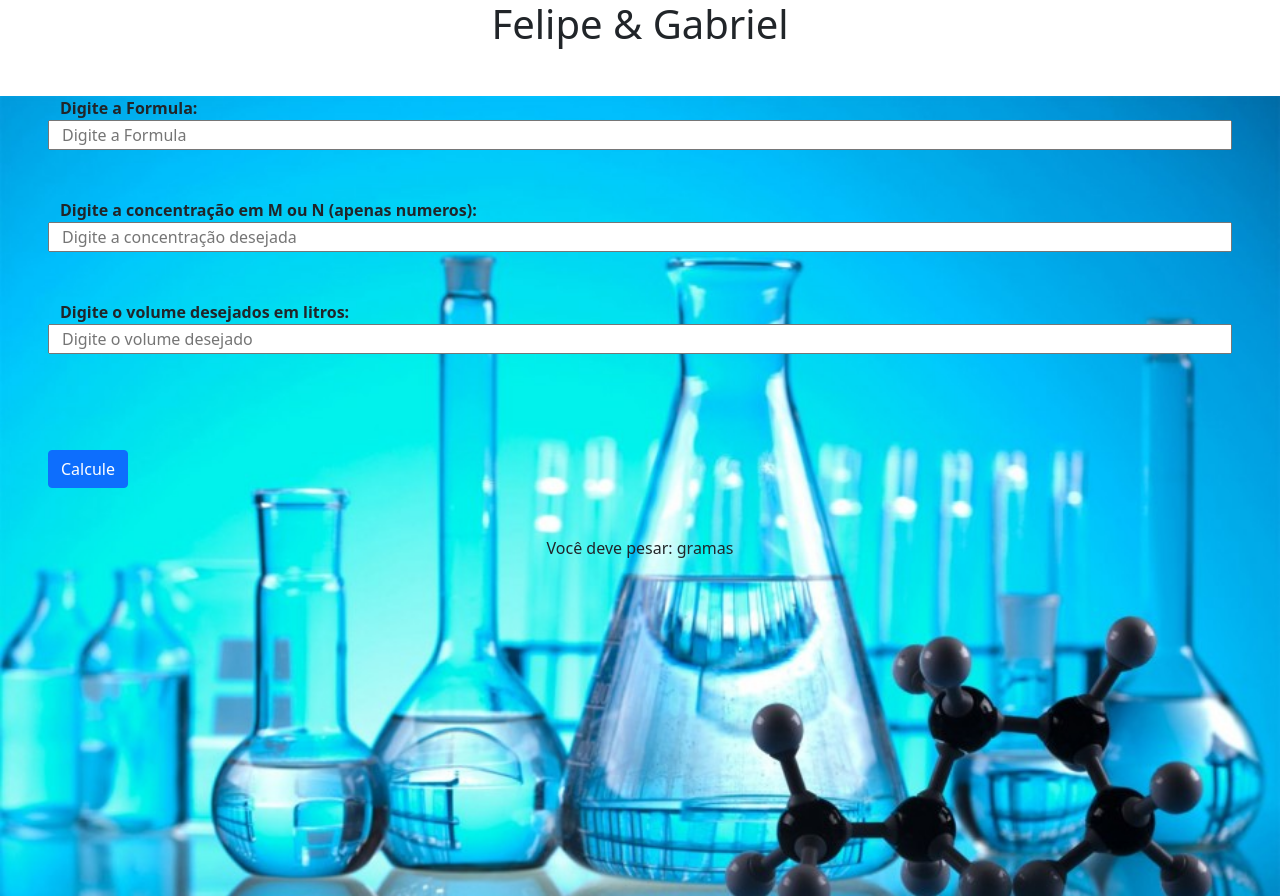
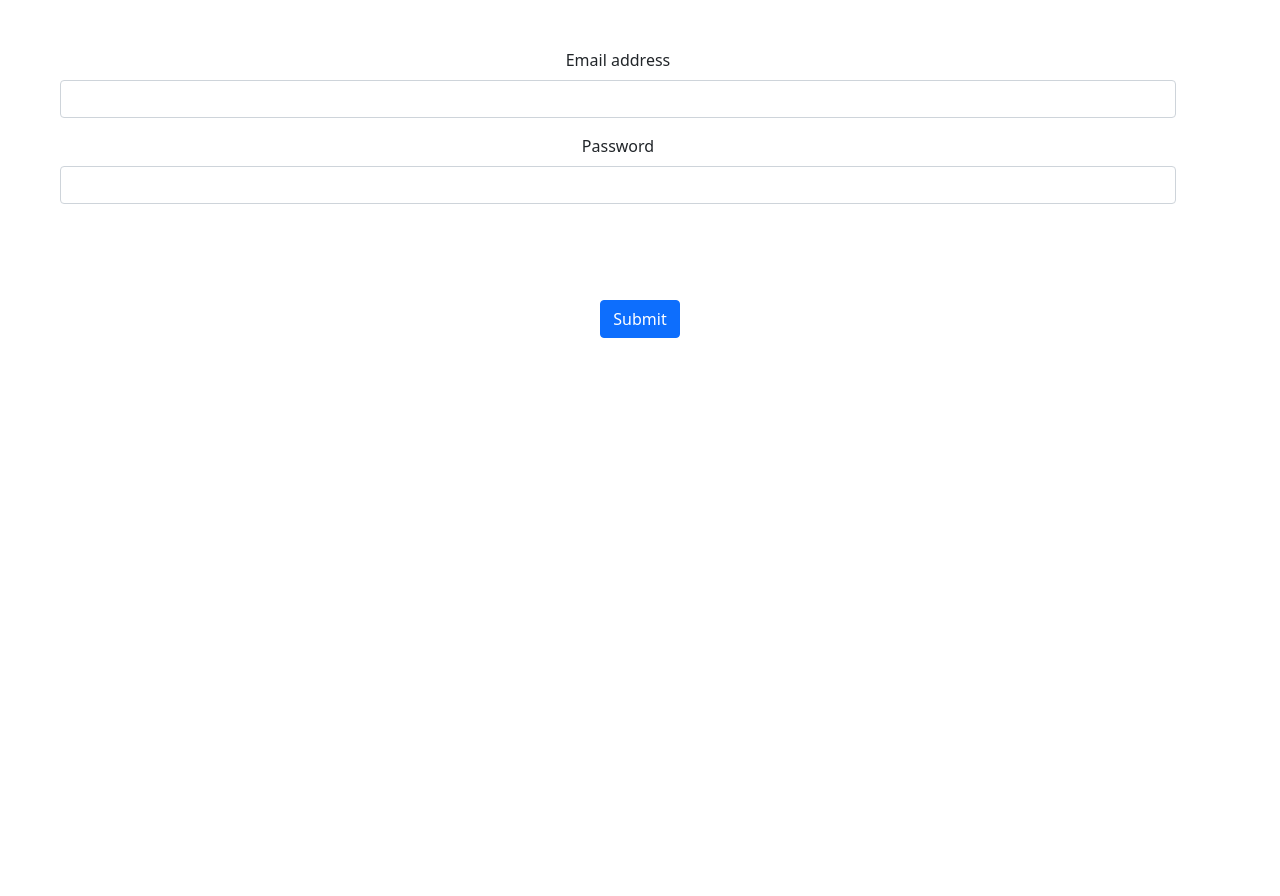
Before and after one commit to Briofita09/Ironhack_project2, a React (Create React App) app: page / in a window 1280 px wide. After the commit the page ends 800 px from the top, so only its background shows below. Built offline with nearby package versions, Linux system fonts and the light colour scheme.

Commit message:
criado login, singup, api e inicio do resto do app

```diff
--- a/package.json
+++ b/package.json
@@ -7,12 +7,14 @@
     "@testing-library/jest-dom": "^5.14.1",
     "@testing-library/react": "^11.2.7",
     "@testing-library/user-event": "^12.8.3",
+    "axios": "^0.21.1",
     "bootstrap": "^5.0.2",
     "chemicaltools": "^1.2.22",
     "chemymass": "^1.0.8",
     "molecular-formula": "^1.1.5",
     "react": "^17.0.2",
     "react-dom": "^17.0.2",
+    "react-router-dom": "^5.2.0",
     "react-scripts": "4.0.3",
     "web-vitals": "^1.1.2"
   },
--- a/src/Components/App.js
+++ b/src/Components/App.js
@@ -1,13 +1,25 @@
 import "./App.css";
 import "bootstrap/dist/css/bootstrap.min.css";
+import { BrowserRouter, Route } from "react-router-dom";
 
+import LogIn from "./Login";
+import Singup from "./Singup";
 import Calculadora from "./Calculadora";
 
 function App() {
   return (
     <div className="App">
-      <h1>Felipe & Gabriel </h1>
-      <Calculadora />
+      <BrowserRouter>
+        <Route
+          exact
+          path="/"
+          render={function (props) {
+            return <LogIn />;
+          }}
+        />
+        <Route exact path="/singup" component={Singup} />
+        <Route exact path="/:id/calculadora" component={Calculadora} />
+      </BrowserRouter>
     </div>
   );
 }
--- /dev/null
+++ b/src/Components/Login.js
@@ -0,0 +1,54 @@
+import axios from "axios";
+import React, { Component } from "react";
+import TextInput from "./TextInput";
+class LogIn extends Component {
+  state = {
+    email: "",
+    password: "",
+  };
+  handleChange = (event) => {
+    this.setState({ [event.target.name]: event.target.value });
+  };
+  handleSubmit = async (event) => {
+    event.preventDefault();
+    try {
+      let response = await axios.get(
+        `https://ironrest.herokuapp.com/findOne/FelipeEGabriel?email=${this.state.email}`
+      );
+      if (
+        response.data.password === this.state.password &&
+        response.data.email === this.state.email
+      ) {
+        console.log("usuario valido");
+      } else {
+        console.log("usuario invalido");
+      }
+    } catch (err) {
+      console.log(err);
+    }
+  };
+  render() {
+    return (
+      <div>
+        <form className="container m-5">
+          <TextInput
+            label="Email address"
+            name="email"
+            value={this.state.email}
+            onChange={this.handleChange}
+          />
+          <TextInput
+            label="Password"
+            name="password"
+            value={this.state.password}
+            onChange={this.handleChange}
+          />
+        </form>
+        <button onClick={this.handleSubmit} className="m-5 btn btn-primary">
+          Submit
+        </button>
+      </div>
+    );
+  }
+}
+export default LogIn;
--- /dev/null
+++ b/src/Components/Singup.js
@@ -0,0 +1,49 @@
+import React, { Component } from "react";
+import TextInput from "./TextInput";
+import axios from "axios";
+
+class Singup extends Component {
+  state = {
+    email: "",
+    password: "",
+    solucoes: [],
+  };
+  handleChange = (event) => {
+    this.setState({ [event.target.name]: event.target.value });
+  };
+  handleSubmit = async (event) => {
+    event.preventDefault();
+    try {
+      let response = await axios.post(
+        "https://ironrest.herokuapp.com/FelipeEGabriel",
+        this.state
+      );
+    } catch (err) {
+      console.log(err);
+    }
+  };
+  render() {
+    return (
+      <div>
+        <form className="container m-5">
+          <TextInput
+            label="Email address"
+            name="email"
+            value={this.state.email}
+            onChange={this.handleChange}
+          />
+          <TextInput
+            label="Password"
+            name="password"
+            value={this.state.password}
+            onChange={this.handleChange}
+          />
+        </form>
+        <button onClick={this.handleSubmit} className="m-5 btn btn-primary">
+          Submit
+        </button>
+      </div>
+    );
+  }
+}
+export default Singup;
--- /dev/null
+++ b/src/Components/TextInput.js
@@ -0,0 +1,19 @@
+import React from "react";
+function TextInput(props) {
+  return (
+    <div className="mb-3">
+      <label for="exampleInputPassword1" className="form-label">
+        {props.label}
+      </label>
+      <input
+        type={props.name}
+        className="form-control"
+        id={props.name}
+        name={props.name}
+        value={props.value}
+        onChange={props.onChange}
+      />
+    </div>
+  );
+}
+export default TextInput;
```
Also changed, not shown: src/Components/SolutionsList.js (added, +38 -0 lines), 1 other file (tests, documents, lock files or other folders).
